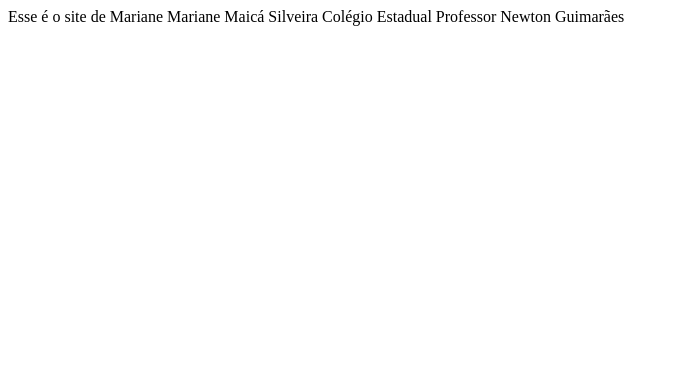
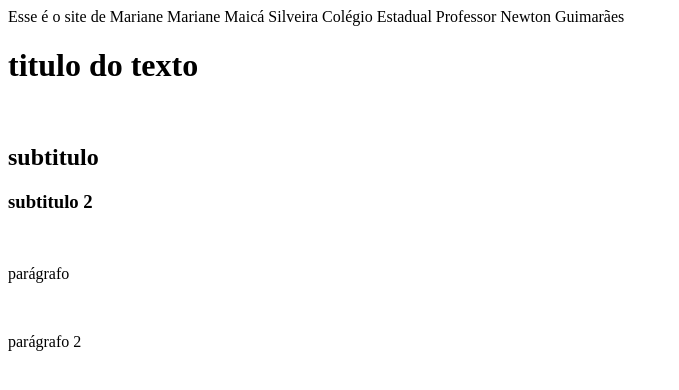
Before and after one commit to MarianeMaicaS/1MA-Mariane-PC, a plain HTML site: page index.html in a window 1280 px wide. Shown: the whole page, without its empty margins (0-679 px from the left). Drawn offline with Linux system fonts and the light colour scheme.

Commit message:
index.html

```diff
--- a/index.html
+++ b/index.html
@@ -1,3 +1,22 @@
 Esse é o site de Mariane
 Mariane Maicá Silveira
 Colégio Estadual Professor Newton Guimarães
+
+<!DOCTYPE html>
+<html lang="ptBr">
+ <head>
+     <title> titulo do site </title>
+</head>
+
+ <body>
+<mark> <h1> titulo do texto </h1>
+    <br>
+<mark> <h2> subtitulo </h2>
+    <h3> subtitulo 2</h3>
+    <br>
+    <p> parágrafo</p>
+    <br>
+    <p> parágrafo 2</p>
+ </body>
+
+</html>
```
